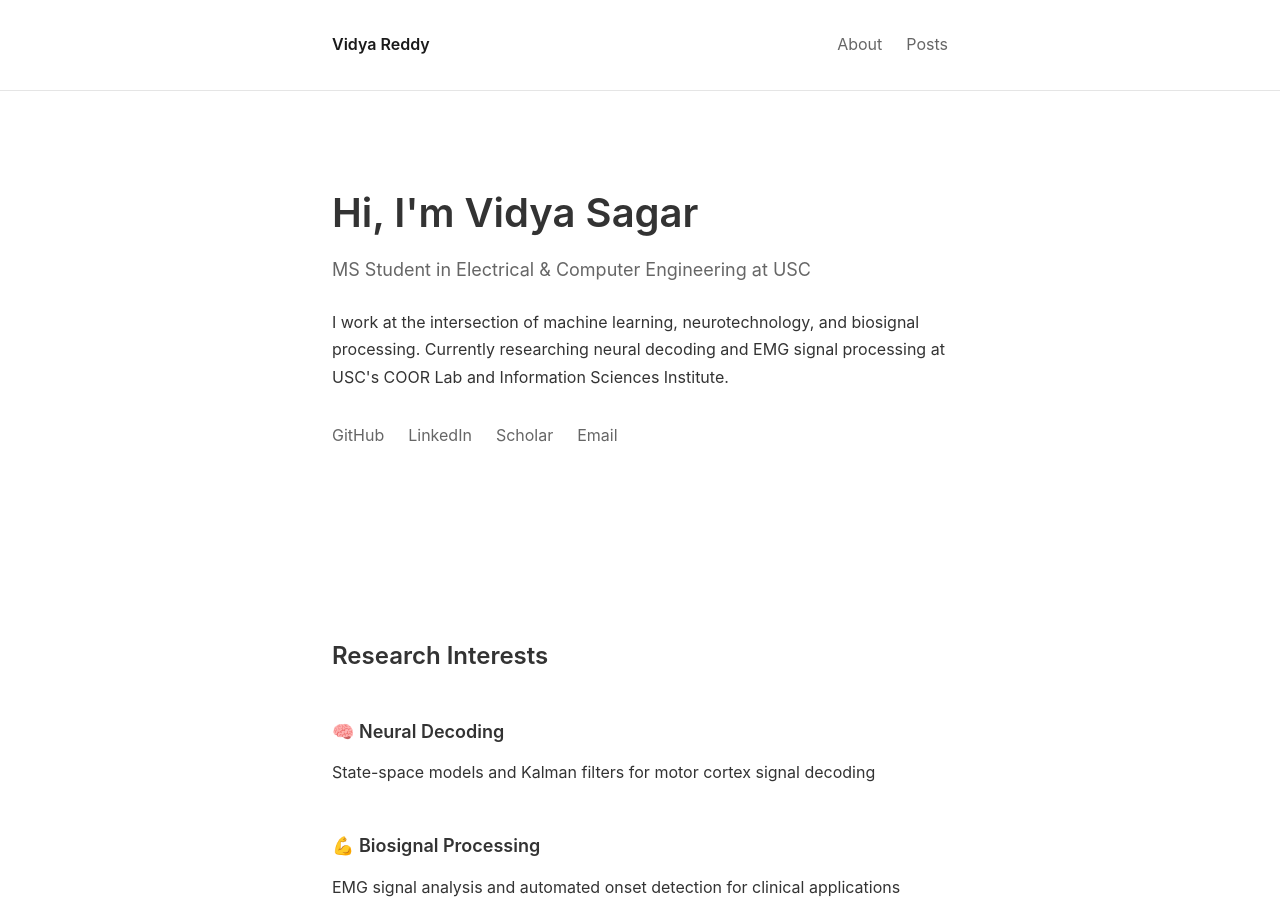
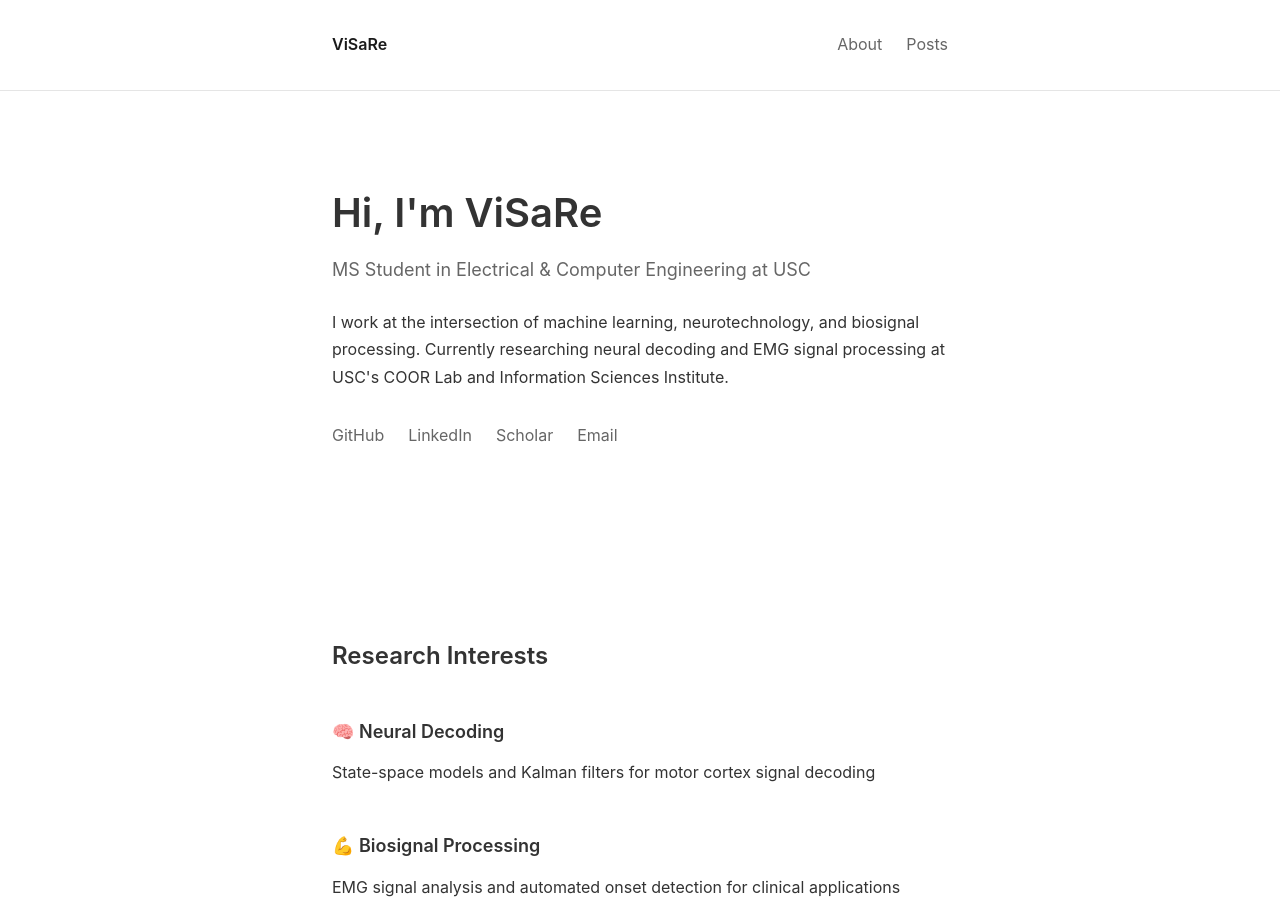
Before and after one commit to vsrvenna/vsrvenna.github.io, a Jekyll site: the page built from index.html, in a window 1280 px wide and 900 px high. Built offline with Jekyll 4.4.1, drawn with Linux system fonts in a browser that asks for light colours.

Commit message:
Update name to ViSaRe in navigation and homepage

```diff
--- a/_includes/header.html
+++ b/_includes/header.html
@@ -1,6 +1,6 @@
 <nav class="site-nav">
   <div class="container">
-    <a href="{{ '/' | relative_url }}" class="logo">{{ site.author.name | split: ' ' | first }} {{ site.author.name | split: ' ' | slice: 2 }}</a>
+    <a href="{{ '/' | relative_url }}" class="logo">ViSaRe</a>
     <div class="nav-links">
       <a href="{{ '/about' | relative_url }}">About</a>
       <a href="{{ '/posts' | relative_url }}">Posts</a>
--- a/index.html
+++ b/index.html
@@ -4,7 +4,7 @@ layout: home
 
 <section class="hero">
   <div class="container">
-    <h1>Hi, I'm Vidya Sagar</h1>
+    <h1>Hi, I'm ViSaRe</h1>
     <p class="subtitle">MS Student in Electrical & Computer Engineering at USC</p>
     <p class="intro">
       I work at the intersection of machine learning, neurotechnology, and biosignal processing. Currently researching neural decoding and EMG signal processing at USC's COOR Lab and Information Sciences Institute.
```
